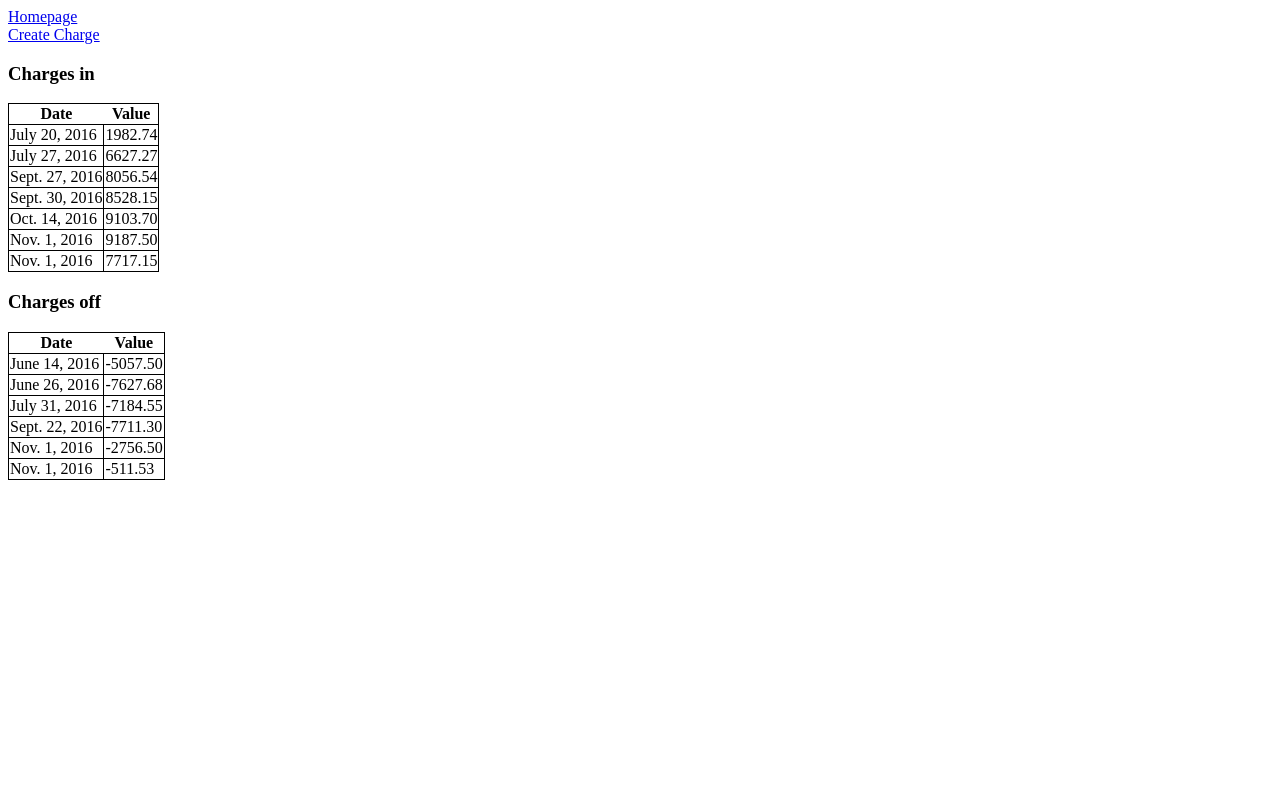
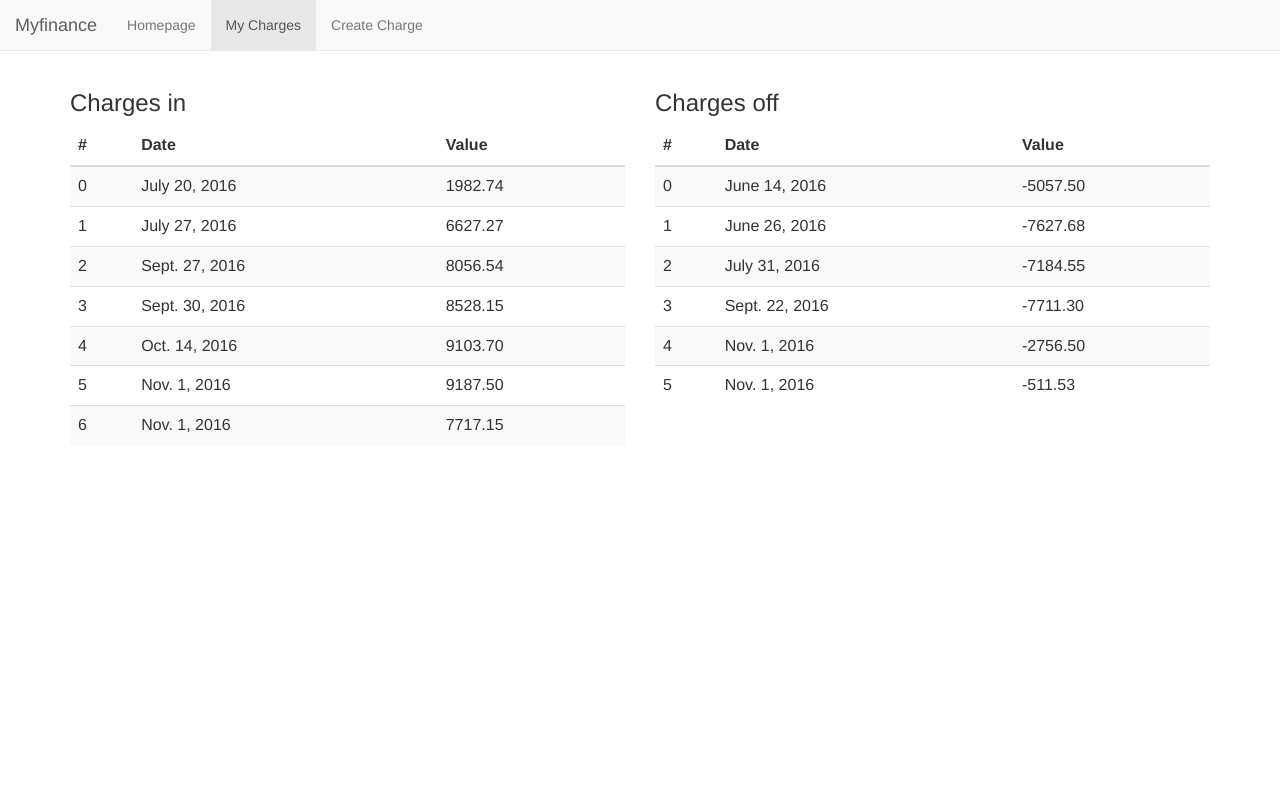
Before and after one commit to KarKarbI4/techoatom, a Django app: page /charges/ in a window 1280 px wide. Run offline with Django 3.2, Linux system fonts and the light colour scheme; some libraries are stand-ins or nearby versions.

Commit message:
Added Bootstrap

```diff
--- a/myfinance/myfinance/finance/static/finance/style.css
+++ b/myfinance/myfinance/finance/static/finance/style.css
@@ -1,4 +1,3 @@
-table, tr, td {
-  border: 1px solid black;
-  border-collapse: collapse;
+body {
+	padding-top: 70px;
 }
--- a/myfinance/myfinance/finance/templates/finance/base.html
+++ b/myfinance/myfinance/finance/templates/finance/base.html
@@ -1,4 +1,12 @@
 {% load static %}
+
+{% load bootstrap3 %}
+
+{% bootstrap_css %}
+{% bootstrap_javascript %}
+
+{# Display django.contrib.messages as Bootstrap alerts #}
+{% bootstrap_messages %}
 
 <!DOCTYPE html>
 <html>
@@ -10,8 +18,56 @@
 	<link rel="stylesheet" href="{% static 'finance/style.css' %}" />
 	<title>{% block title %}Base{% endblock %} - Myfinance</title>
 </head>
+
 <body>
-  <div id="content">
+	<nav class="navbar navbar-default navbar-fixed-top">
+		<div class="container-fluid">
+			<div class="navbar-header">
+				<button type="button" class="navbar-toggle collapsed" data-toggle="collapse" data-target="#bs-example-navbar-collapse-1" aria-expanded="false">
+					<span class="sr-only">Toggle navigation</span>
+					<span class="icon-bar"></span>
+					<span class="icon-bar"></span>
+					<span class="icon-bar"></span>
+				</button>
+				<a class="navbar-brand" href='{% url 'charges:homepage' %}'>Myfinance
+{#          <img alt="Brand" src="..."> #}
+				</a>
+			</div>
+
+			<div class="collapse navbar-collapse" id="bs-example-navbar-collapse-1">
+				<ul class="nav navbar-nav">
+					{# Homepage #}
+					{% url 'charges:homepage' as homepage_url %}
+					{% url 'charges:charges' as charges_url %}
+					{% url 'charges:create_charge' as create_charge_url %}
+
+					{% if request.path == homepage_url %}
+						<li class="active"><a href='{{ homepage_url }}'>Homepage<span class="sr-only">(current)</span></a></li>
+					{% else %}
+						<li><a href='{{ homepage_url }}'>Homepage</a></li>
+					{% endif %}
+
+					{# My Charges #}
+					{% if request.path == charges_url %}
+						<li class="active"><a href='{{ charges_url }}'>My Charges<span class="sr-only">(current)</span></a></li>
+					{% else %}
+						<li><a href='{{ charges_url }}'>My Charges</a></li>
+					{% endif %}
+
+					{# Create Charge #}
+					{% if request.path == create_charge_url %}
+						<li class="active"><a href='{{ create_charge_url }}'>Create Charge<span class="sr-only">(current)</span></a></li>
+					{% else %}
+						<li><a href='{{ create_charge_url }}'>Create Charge</a></li>
+					{% endif %}
+
+				</ul>
+			</div>
+
+		</div>
+	</nav>
+
+	<div class="container">
 		{% block content %}{% endblock %}
 	</div>
 </body>
--- a/myfinance/myfinance/finance/templates/finance/charges.html
+++ b/myfinance/myfinance/finance/templates/finance/charges.html
@@ -1,17 +1,18 @@
 {% extends "finance/base.html" %}
 
-{% block title %}Charges{% endblock %}
+{% block title %}My Charges{% endblock %}
 
 {% block content %}
 
-<a href='{% url 'charges:homepage' %}'>Homepage</a>
-<br>
-<a href='{% url 'charges:create_charge' %}'>Create Charge</a>
+<div class="row">
+  <div class="col-md-6">
+    <h3>Charges in</h3>
+    {% include "finance/charges_table.html" with charges=charges_in %}
+  </div>
 
-<h3>Charges in</h3>
-{% include "finance/charges_table.html" with charges=charges_in %}
-
-<h3>Charges off</h3>
-{% include "finance/charges_table.html" with charges=charges_off %}
-
+  <div class="col-md-6">
+    <h3>Charges off</h3>
+    {% include "finance/charges_table.html" with charges=charges_off %}
+  </div>
+</div>
 {% endblock %}
--- a/myfinance/myfinance/finance/templates/finance/charges_table.html
+++ b/myfinance/myfinance/finance/templates/finance/charges_table.html
@@ -1,12 +1,15 @@
+{% load bootstrap3 %}
 {% if charges %}
-  <table>
+  <table class="table table-striped">
     <thead>
+        <th>#</th>
         <th>Date</th>
         <th>Value</th>
     </thead>
     <tbody>
       {% for charge in charges %}
         <tr>
+          <td>{{ forloop.counter0 }}</td>
           <td>{{ charge.date }}</td>
           <td>{{ charge.value }}</td>
         </tr>
@@ -14,5 +17,5 @@
     </tbody>
   </table>
 {% else %}
-  <p> No charges at the moment.
+  {% bootstrap_alert "No charges at the moment" alert_type='warning' %}
 {% endif %}
--- a/myfinance/myfinance/myfinance/settings.py
+++ b/myfinance/myfinance/myfinance/settings.py
@@ -38,6 +38,7 @@ INSTALLED_APPS = [
     'django.contrib.messages',
     'django.contrib.staticfiles',
     'finance',
+    'bootstrap3',
 ]
 
 MIDDLEWARE = [
--- /dev/null
+++ b/requirements.txt
@@ -0,0 +1,3 @@
+Django==1.10.2
+django-bootstrap3==7.1.0
+pkg-resources==0.0.0
```
Also changed, not shown: myfinance/myfinance/finance/templates/finance/create_charge.html (+5 -7 lines), myfinance/myfinance/finance/templates/finance/menu_link.html (added). Lines whose indentation alone changed are shown as unchanged.
